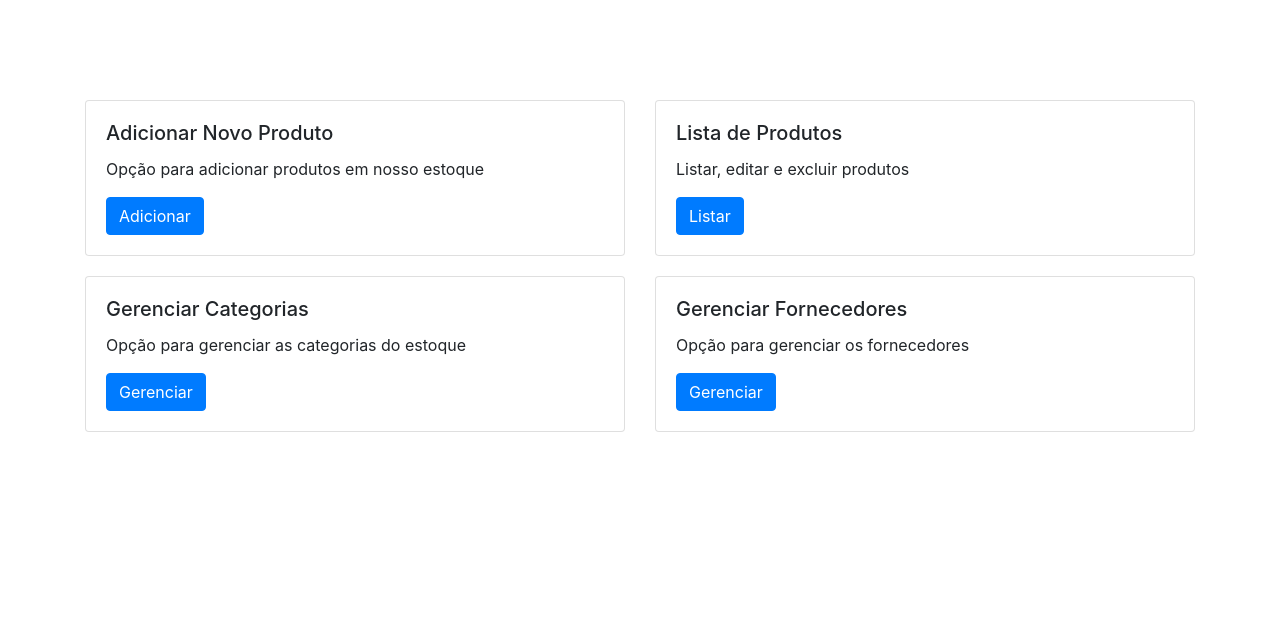
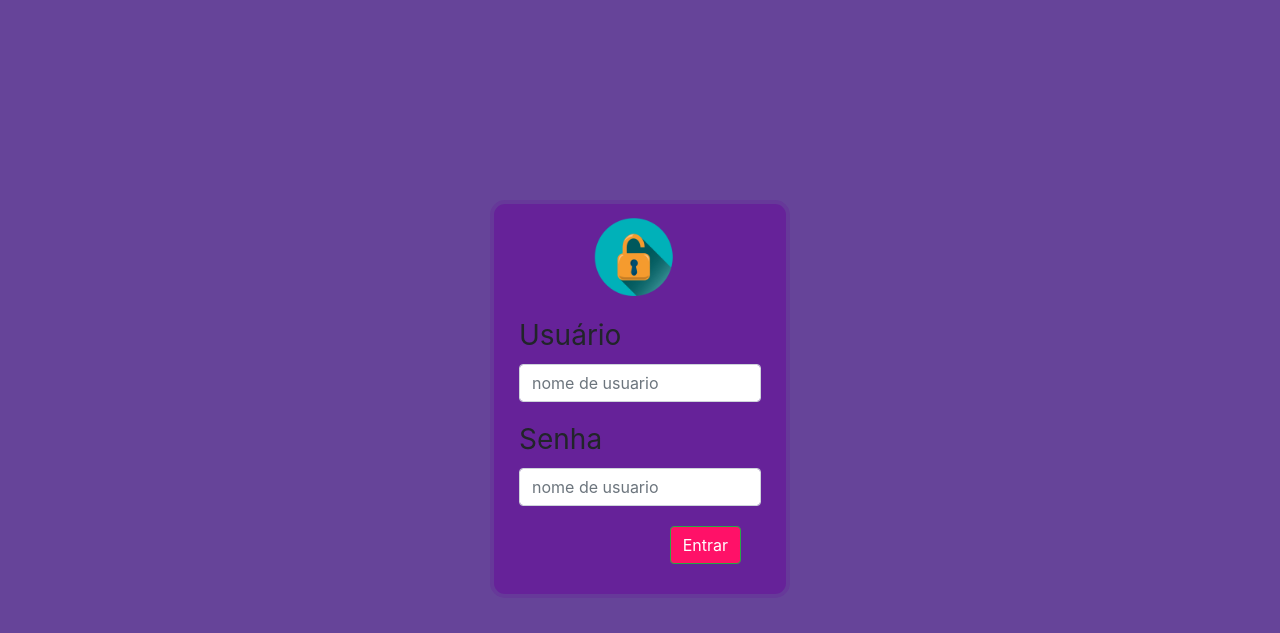
Before and after one commit to PedroPadilhaPortella/controle-estoque, a PHP site: page / in a window 1280 px wide. Shown: the top 633 px of the page. Run offline with PHP 8.4, Linux system fonts and the light colour scheme; some libraries are stand-ins or nearby versions.

Commit message:
tela de Login

```diff
--- a/index.php
+++ b/index.php
@@ -3,51 +3,25 @@ require_once "src/head.php";
 
 ?>
 
-<body>
-    <div class="container" style="margin-top: 100px">
-        <div class="row">
-
-            <div class="col-sm-6">
-                <div class="card">
-                    <div class="card-body">
-                        <h5 class="card-title">Adicionar Novo Produto</h5>
-                        <p class="card-text">Opção para adicionar produtos em nosso estoque</p>
-                        <a href="src/cadastrarProduto/cadastrar.php" class="btn btn-primary">Adicionar</a>
-                    </div>
+<body style="background-color: #664499;">
+    <div class="container" id="divCont" style="width: 300px; margin-top: 200px; border-radius: 15px; border: 4px solid #663999; background-color: #662299">
+        <div style="padding: 10px;">
+            <center>
+                <img src="src/assets/cadeado.png" alt="cadeado" width="100px" height="100px">
+            </center>
+            <form action="">
+                <div class="form-group">
+                    <label style="font-size: 28px;">Usuário</label>
+                    <input type="text" name="usuario" class="form-control" placeholder="nome de usuario">
                 </div>
-            </div>
-            <div class="col-sm-6">
-                <div class="card">
-                    <div class="card-body">
-                        <h5 class="card-title">Lista de Produtos</h5>
-                        <p class="card-text">Listar, editar e excluir produtos</p>
-                        <a href="src/listarProdutos/listar.php" class="btn btn-primary">Listar</a>
-                    </div>
+                <div class="form-group">
+                    <label style="font-size: 28px;">Senha</label>
+                    <input type="password" name="senha" class="form-control" placeholder="nome de usuario" placeholder="senha">
                 </div>
-            </div>
-        </div>
-
-        <div class="row">
-            <div class="col-sm-6" style="margin-top: 20px;">
-                <div class="card">
-                    <div class="card-body">
-                        <h5 class="card-title">Gerenciar Categorias</h5>
-                        <p class="card-text">Opção para gerenciar as categorias do estoque</p>
-                        <a href="src/listarCategorias/listar.php" class="btn btn-primary">Gerenciar</a>
-                    </div>
+                <div style="text-align: right; margin: 20px">
+                    <button type="submit" id="submit" class="btn btn-success">Entrar</button>
                 </div>
-            </div>
-            <div class="col-sm-6" style="margin-top: 20px;">
-                <div class="card">
-                    <div class="card-body">
-                        <h5 class="card-title">Gerenciar Fornecedores</h5>
-                        <p class="card-text">Opção para gerenciar os fornecedores</p>
-                        <a href="src/listarFornecedores/listar.php" class="btn btn-primary">Gerenciar</a>
-                    </div>
-                </div>
-            </div>
+            </form>
         </div>
     </div>
 </body>
-
-</html>
--- a/src/cadastrarProduto/cadastrar.php
+++ b/src/cadastrarProduto/cadastrar.php
@@ -4,7 +4,7 @@ require_once "../config.php";
 ?>
 
 <body>
-    <a class="btn btn-primary" style="margin: 20px 0 0 140px;" href="../../index.php" role="button"><i class="fas fa-undo"></i>&nbsp;Voltar</a>
+    <a class="btn btn-primary" style="margin: 20px 0 0 140px;" href="../landing/landing.php" role="button"><i class="fas fa-undo"></i>&nbsp;Voltar</a>
     <h3 style="text-align:center;">Formulário de Cadastro dos Produtos</h3>
 
     <div class="container" id="tamanhoContainer" style="margin-top: 10px">
--- a/src/cadastrarProduto/insert.php
+++ b/src/cadastrarProduto/insert.php
@@ -18,6 +18,6 @@ $insert = mysqli_query($connection, $sql);
     <h4>Produto Adicionado com Sucesso!</h4>
     <div style="padding-top: 20px;">
         <a href="cadastrar.php" role="button" class="btn btn-primary">Cadastrar Novo Item</a>
-        <a href="../../index.php" role="button" class="btn btn-info">Voltar para o Menu</a>
+        <a href="../landing/landing.php" role="button" class="btn btn-info">Voltar para o Menu</a>
     </div>
 </div>
--- a/src/head.php
+++ b/src/head.php
@@ -3,12 +3,11 @@
 
 <head>
     <meta charset="UTF-8">
-
+    <meta name="viewport" content="width=device-width, initial-scale=1">
     <link rel="stylesheet" href="bootstrap/css/bootstrap.css">
     <link rel="stylesheet" href="../../bootstrap/css/bootstrap.css">
 
-    <link rel="stylesheet" href="style.css">
-    <link rel="stylesheet" href="../../style.css">
+    <link rel="stylesheet" href="../style.css">
     <script src="https://kit.fontawesome.com/ef27dc1cf3.js" crossorigin="anonymous"></script>
     <title>Controle de Usuários</title>
 </head>
--- a/src/listarCategorias/insert.php
+++ b/src/listarCategorias/insert.php
@@ -14,6 +14,6 @@ $insert = mysqli_query($connection, $sql);
     <h4>Categoria Adicionado com Sucesso!</h4>
     <div style="padding-top: 20px;">
         <a href="../listarCategorias/listar.php" role="button" class="btn btn-primary">Gerenciar Categorias</a>
-        <a href="../../index.php" role="button" class="btn btn-info">Voltar para o Menu</a>
+        <a href="../landing/landing.php" role="button" class="btn btn-info">Voltar para o Menu</a>
     </div>
 </div>
--- a/src/listarCategorias/listar.php
+++ b/src/listarCategorias/listar.php
@@ -5,7 +5,7 @@ require_once "../head.php";
 ?>
 <body>
 
-    <a class="btn btn-primary" style="margin: 20px 0 0 140px;" href="../../index.php" role="button"><i class="fas fa-undo"></i>&nbsp;Voltar</a>
+    <a class="btn btn-primary" style="margin: 20px 0 0 140px;" href="../landing/landing.php" role="button"><i class="fas fa-undo"></i>&nbsp;Voltar</a>
     <div class="container" style="margin-top: 20px; width: 500px;">
         <h3 style="padding: 20px; text-align: center;">Categorias</h3>
 
--- a/src/listarFornecedores/insert.php
+++ b/src/listarFornecedores/insert.php
@@ -14,6 +14,6 @@ $insert = mysqli_query($connection, $sql);
     <h4>Fornecedor Adicionado com Sucesso!</h4>
     <div style="padding-top: 20px;">
         <a href="listar.php" role="button" class="btn btn-primary">Gerenciar Fornecedores</a>
-        <a href="../../index.php" role="button" class="btn btn-info">Voltar para o Menu</a>
+        <a href="../landing/landing.php" role="button" class="btn btn-info">Voltar para o Menu</a>
     </div>
 </div>
--- a/src/listarFornecedores/listar.php
+++ b/src/listarFornecedores/listar.php
@@ -6,7 +6,7 @@ require_once "../head.php";
 
 <body>
 
-    <a class="btn btn-primary" style="margin: 20px 0 0 140px;" href="../../index.php" role="button"><i class="fas fa-undo"></i>&nbsp;Voltar</a>
+    <a class="btn btn-primary" style="margin: 20px 0 0 140px;" href="../landing/landing.php" role="button"><i class="fas fa-undo"></i>&nbsp;Voltar</a>
     <div class="container" style="margin-top: 20px; width: 500px;">
         <h3 style="padding: 20px; text-align: center;">Fornecedores</h3>
 
--- a/src/listarProdutos/listar.php
+++ b/src/listarProdutos/listar.php
@@ -6,7 +6,7 @@ require_once "../head.php";
 <body>
 
     <div class="container" style="margin-top: 20px;">
-    <a class="btn btn-primary" href="../../index.php" role="button"><i class="fas fa-undo"></i>&nbsp;Voltar</a>
+    <a class="btn btn-primary" href="../landing/landing.php" role="button"><i class="fas fa-undo"></i>&nbsp;Voltar</a>
         <h3 style="padding: 20px; text-align: center;">Lista de Produtos</h3>
 
         <table class="table">
```
Also changed, not shown: src/landing/landing.php (added, +53 -0 lines), src/assets/cadeado.png (added), src/style.css (renamed from style.css).
